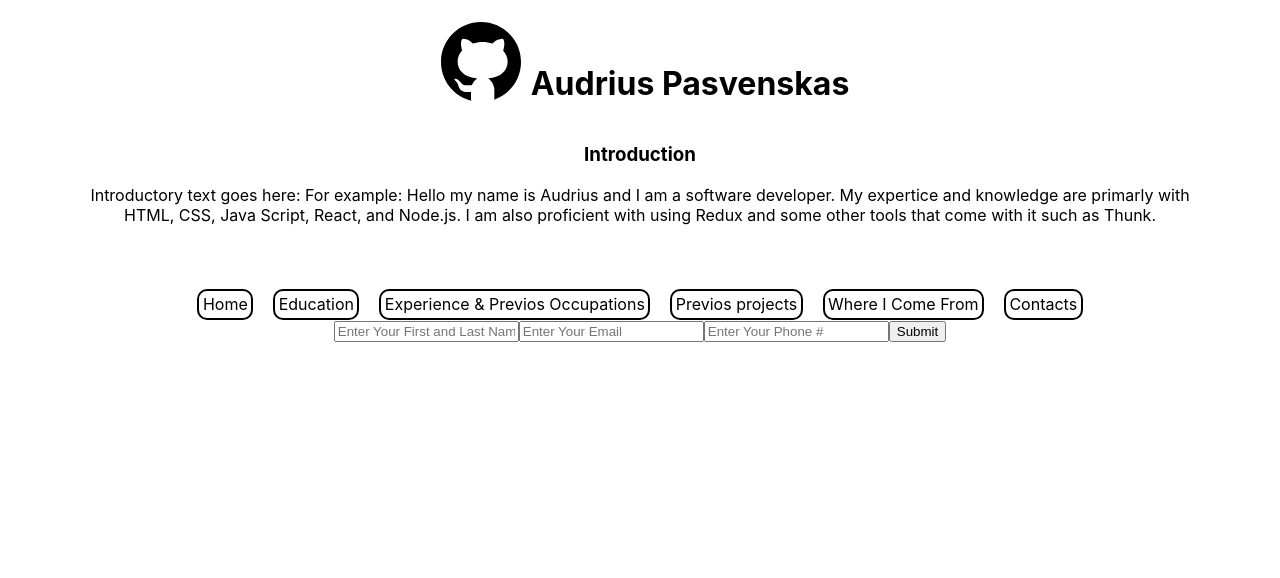
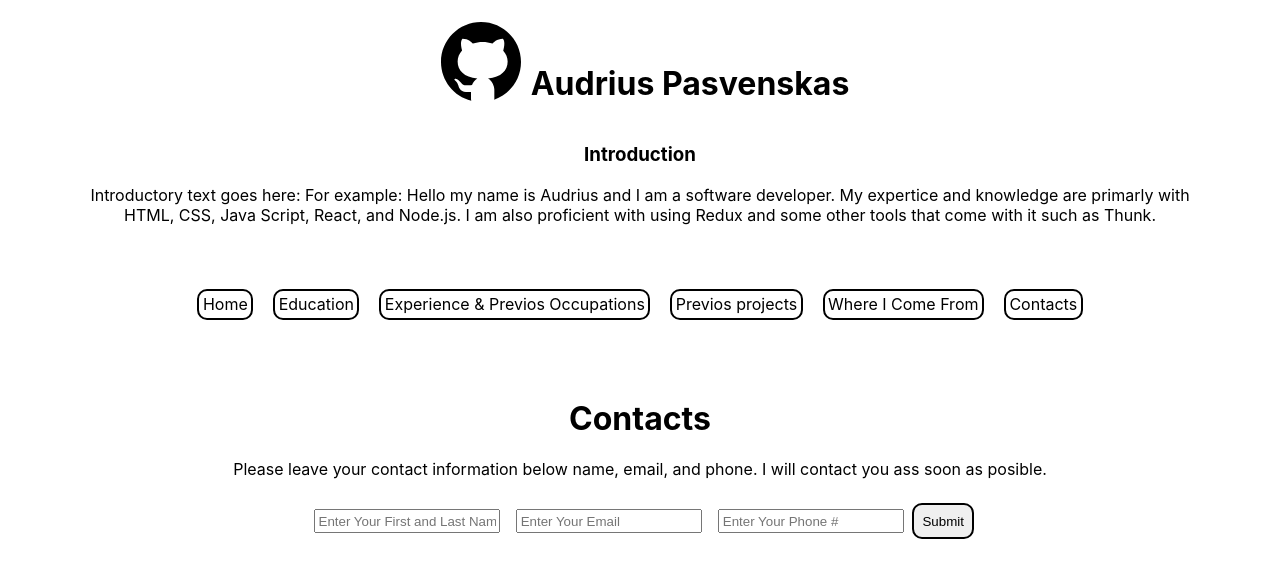
Before and after one commit to apasvenskas/APasvenskas-Website, a React (Create React App) app in the folder apasvenskas-website/: page /contacts in a window 1280 px wide. Shown: the top 578 px of the page. Built offline with nearby package versions, Linux system fonts and the light colour scheme.

Commit message:
updated css for contacts

```diff
--- a/apasvenskas-website/src/App/App.css
+++ b/apasvenskas-website/src/App/App.css
@@ -86,6 +86,21 @@ nav a:hover {
   background-color: #b2beb5;
  }
 
+ /* about-me */
+
+ .birthpalce{
+  margin-left: 5%;
+  margin-right: 5%;
+ }
+
+ .intrest{
+  margin-left: 5%;
+  margin-right: 5%;
+  margin-bottom: 5%;
+ }
+
+ /* snake game */
+
  .game{
   margin-top: 5%;
  }
@@ -112,6 +127,31 @@ nav a:hover {
   background-color: #b2beb5;
  }
 
+ /* contacts */
+
+ .form{
+  margin-top: 3%;
+  margin-bottom: 5%;
+  display:inline-block;
+
+ }
+
+ input{
+  padding: .3%;
+  margin: 1%;
+ }
+
+ .submit{
+  padding: 1%;
+  margin-top: 1%;
+  border: 2px solid black;
+  border-radius: 10px;
+ }
+
+ .submit:hover {
+  background-color: #b2beb5;
+ }
+
 @keyframes App-logo-spin {
   from {
     transform: rotate(0deg);
--- a/apasvenskas-website/src/components/about-me.js
+++ b/apasvenskas-website/src/components/about-me.js
@@ -8,7 +8,7 @@ export function AboutMe() {
             <h3>Birthplace</h3>
             <p>I was born in Kaunas, Lithuania in the year of 1991. I have lived there till the age of 12 years. At twelve I moved to United States Where my father was already residing. At the time my dad lived in Palm Springs, CA and that is were I moved to. Since than I have moved through out the state I have lived in the following cities: San Diego, Palm Springs, Vallejo, and Long Beach. As stated, do to education and work I have moved alot. In those years I have visited Lithuania many times including almost 4 years after I turend 18. As of right now I am a US citizen and residing in Palm Springs, CA together with my father.</p>
         </div>
-        <div>
+        <div className="intrest">
             <h3>Intrest in Software Development</h3>
             <p>I can remember the first day my mom brought a computer to the apartment we lived in Lithuania. At the time I was around 7 years old. Right away it was something special my previos experience with computers was limited to brief introductions to video game consoles such as SEGA and Nintendo. Eventhought, I was not alowed to touch the desktop without supervision of my mother. Over the years I ended up spending more and more time with it. At the time my mother worked as acountant in a new Lithuanian startup company that developed finiancial acounting Software.</p>
         </div>
--- a/apasvenskas-website/src/components/contacts.js
+++ b/apasvenskas-website/src/components/contacts.js
@@ -35,7 +35,13 @@ function Contacts(){
       })
   }
   return(
-    <form onSubmit={handleSubmit}>
+    <form className="form" onSubmit={handleSubmit}>
+      <h1>Contacts</h1>
+      <div className="contacts">
+        <p>
+          Please leave your contact information below name, email, and phone. I will contact you ass soon as posible.
+        </p>
+      </div>
       <input
         type="text"
         name="name"
@@ -57,7 +63,7 @@ function Contacts(){
         placeholder="Enter Your Phone #"
         onChange={handlePhoneChange}
       />
-      <button type="submit">Submit</button>
+      <button className="submit" type="submit">Submit</button>
     </form>
   )
 }
```
Also changed, not shown: 1 other file (tests, documents, lock files or other folders).
